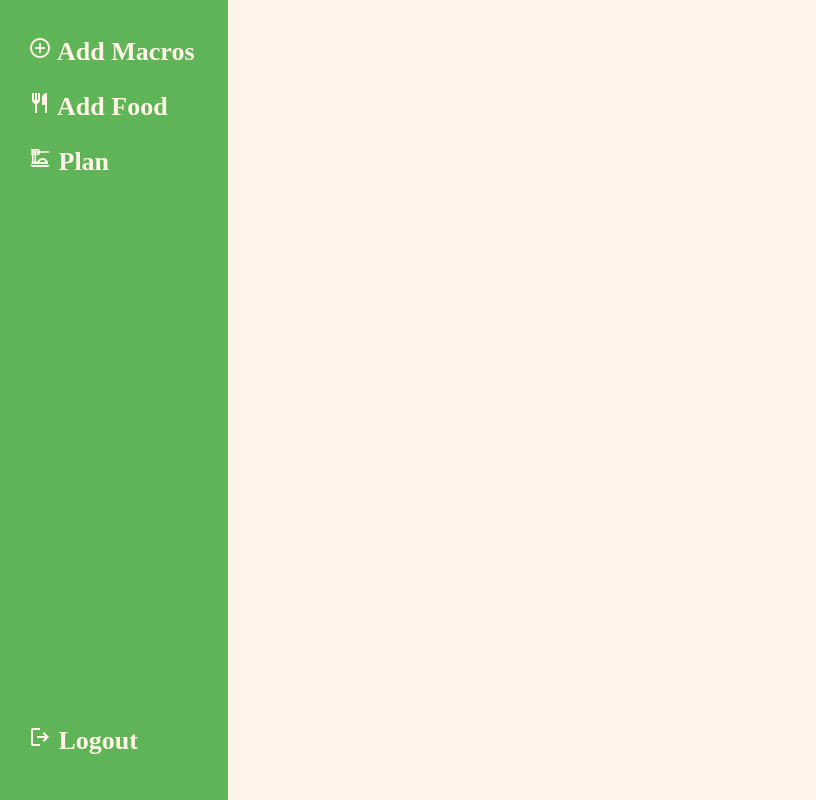
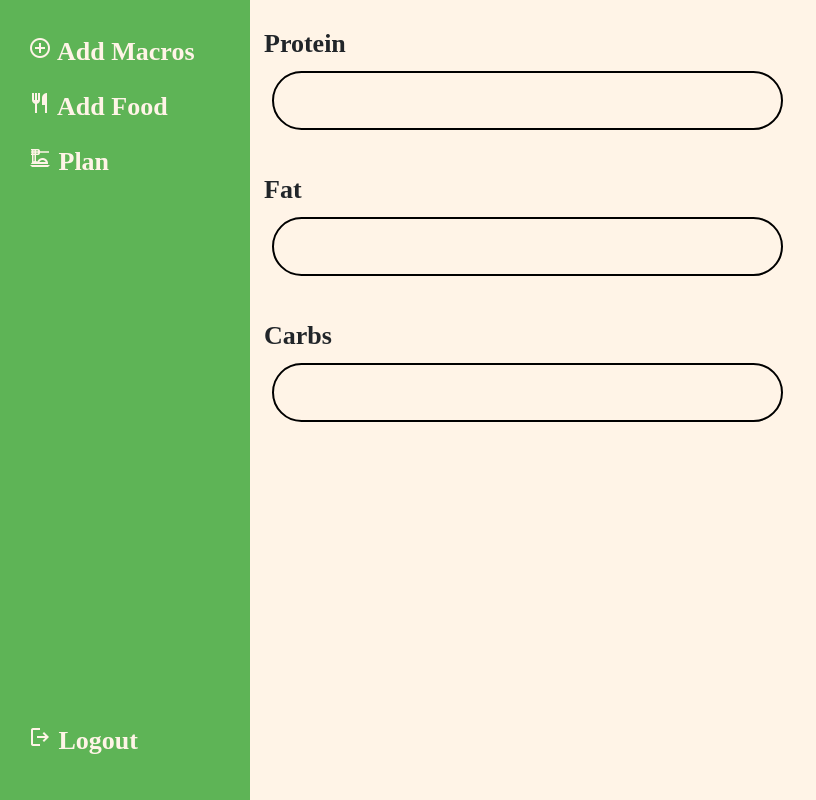
Before and after one commit to Pakar040/MacroMealPlanner, a Django app: page /macros/ in a window 1280 px wide. Shown: the whole page, without its empty margins (0-816 px from the left). Run offline with Django 5.2, Linux system fonts and the light colour scheme; some web fonts are replaced.

Commit message:
base.css and macros.html
fixed sidebar and added macros page

```diff
--- a/macroMealPlanner/static/css/base.css
+++ b/macroMealPlanner/static/css/base.css
@@ -16,6 +16,19 @@ body {
    height: 100vh;
    margin: 0;
    padding: 0;
+}
+
+.container-fluid.left {
+   position: fixed;
+   top: 0;
+   left: 0;
+   height: 100vh;
+   width: 250px;
+   overflow-y: auto;
+}
+
+.right {
+   margin-left: 30vh;
 }
 
 .left {
--- a/macroMealPlanner/templates/mealPlannerApp/macros.html
+++ b/macroMealPlanner/templates/mealPlannerApp/macros.html
@@ -1,13 +1,31 @@
 {% extends "mealPlannerApp/base.html" %}
-<!DOCTYPE html>
-{% load static %}
-<html lang="en">
-<head>
-    <meta charset="UTF-8">
-    <meta name="viewport" content="width=device-width, initial-scale=1.0">
-    <title>Macros</title>
-</head>
-<body>
-    <h1>Macros</h1>
-</body>
-</html>
+
+{% block content %}
+<style>
+    input[type="text"]{
+        width: 60%;
+        padding: 1vh 1vh;
+        margin: 0vh 1vh;
+        margin-top: 1vh;
+        margin-bottom: 5vh;
+        background-color: #fff4e7;
+        border: 0.25vh solid black;
+        border-radius: 4vh;
+    }
+
+    .form-container {
+        display: flex;
+        flex-direction: column;
+    }
+</style>
+<div class="form-container">
+    <label for="username">Protein</label>
+    <input type="text" id="protein" name="protein">
+
+    <label for="username">Fat</label>
+    <input type="text" id="Fat" name="Fat">
+
+    <label for="username">Carbs</label>
+    <input type="text" id="Carbs" name="Carbs">
+</div>
+{% endblock %}
```
